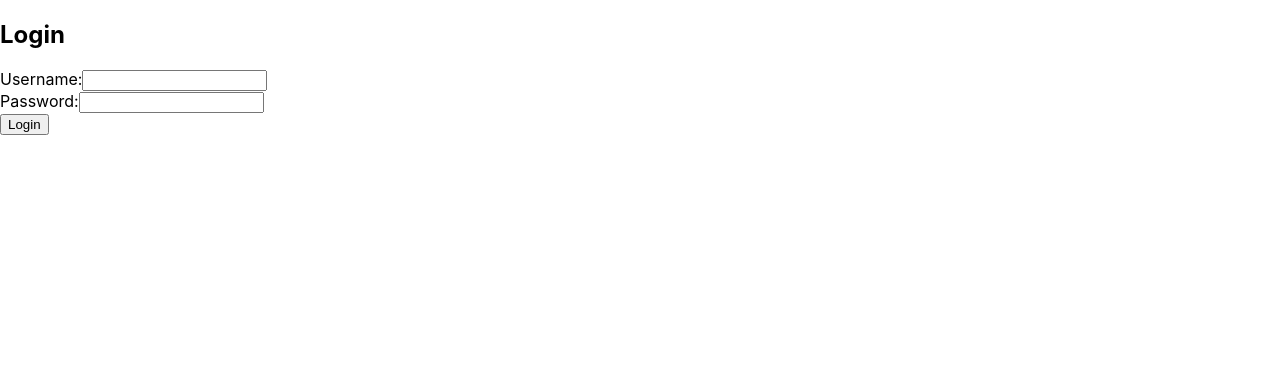
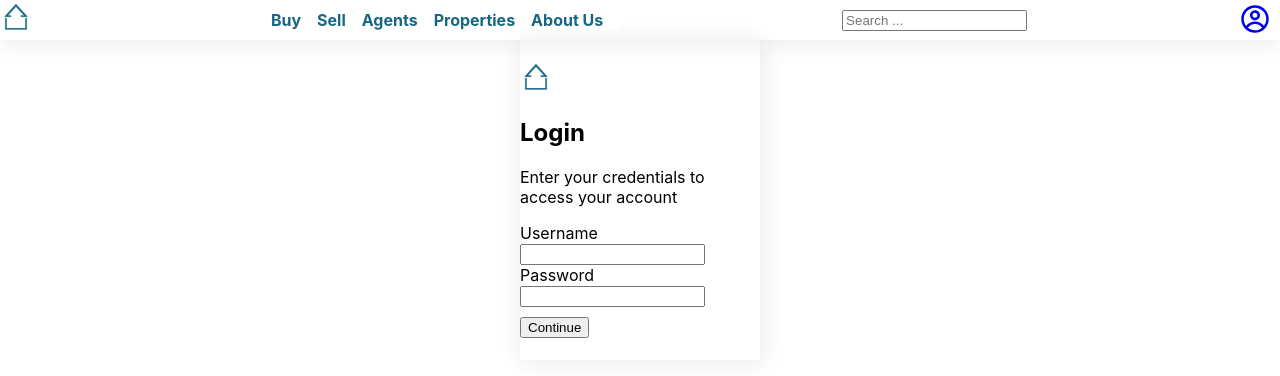
Before and after one commit to JC-prog/Real-Estate-Web-App, a React (Create React App) app in the folder client/: page /Login in a window 1280 px wide. Shown: the top 376 px of the page. Built offline with nearby package versions, Linux system fonts and the light colour scheme.

Commit message:
feat: add login frontend

```diff
--- a/client/src/App.tsx
+++ b/client/src/App.tsx
@@ -6,9 +6,9 @@ import {BrowserRouter, Routes, Route} from "react-router-dom"
 import Card from "./Components/Card/Card"
 
 // Pages
-import Home from "./Pages/Home"
-import Login from "./Pages/Login"
-import Register from "./Pages/Register"
+import Home from "./Pages/Home/Home"
+import Login from "./Pages/Login/Login"
+import Register from "./Pages/Register/Register"
 
 function App() {
 
--- a/client/src/Components/Navbar/Navbar.css
+++ b/client/src/Components/Navbar/Navbar.css
@@ -7,23 +7,29 @@ body {
 }
 
 .navbar-container {
+    width: 100%;
+    background-color: white;
     display: flex;
-    box-shadow: 5px;
+    justify-content: space-between;
+    align-items: center;
+    box-shadow: 0 2px 24px #2c2c2c1a;
 }
 
 .logo-div {
-    flex-direction: flex-left;
-    width: 100%;
-    height: 100px;
+    padding: 0 2rem;
 }
 
+.logo-div img {
+    width: 4vh;
+    height: 4vh;
+}
+
+.navbarOption {
+    margin: 10px;
+}
 
 nav {
     background-color: white;
-    color: #176684;
-    display: flex;
-    justify-content: space-between;
-    align-items: center;
     gap: 2rem;
     padding: 0 1rem;
 }
@@ -35,3 +41,14 @@ nav ul {
     display: flex;
     gap: 1rem;
 }
+
+nav a {
+    text-decoration: none;
+    color: #176684;
+    font-weight: bold;
+}
+
+.navbarProfile {
+    width: 5vh;
+    height: 4vh;
+}
--- a/client/src/Components/Navbar/Navbar.tsx
+++ b/client/src/Components/Navbar/Navbar.tsx
@@ -1,8 +1,5 @@
 import React from 'react'
 import { CgProfile } from "react-icons/cg";
-
-
-
 import  "./Navbar.css"
 
 const Navbar = () => {
@@ -15,13 +12,13 @@ const Navbar = () => {
         </a>
       </div>
 
-      <nav className="navbarContainer">
+      <nav className="navbarOption">
         <ul>
-          <li>Buy</li>
-          <li>Sell</li>
-          <li>Agents</li>
-          <li>Properties</li>
-          <li>About Us</li>
+          <li><a href="/buy">Buy</a></li>
+          <li><a href="/sell">Sell</a></li>
+          <li><a href="/agents">Agents</a></li>
+          <li><a href="/properties">Properties</a></li>
+          <li><a href="/about">About Us</a></li>
         </ul>
       </nav>
 
@@ -35,7 +32,7 @@ const Navbar = () => {
       </div>
 
       <div className="navbarProfile">
-        <a href="/profile"><CgProfile/></a>
+        <a href="/profile"><CgProfile size={30}/></a>
       </div>
 
     </div>
--- a/client/src/Pages/Home.tsx
+++ b/client/src/Pages/Home/Home.tsx
@@ -1,5 +1,5 @@
 // Component
-import Navbar from "../Components/Navbar/Navbar"
+import Navbar from "../../Components/Navbar/Navbar"
 
 const HomePage = () => {
     return (
--- a/client/src/Pages/Login.tsx
+++ /dev/null
@@ -1,56 +0,0 @@
-import React, { useState } from 'react';
-
-interface LoginProps {
-  onLogin?: (username: string, password: string) => void;
-}
-
-const Login: React.FC<LoginProps> = ({ onLogin }) => {
-  const [username, setUsername] = useState('');
-  const [password, setPassword] = useState('');
-
-  const handleUsernameChange = (event: React.ChangeEvent<HTMLInputElement>) => {
-    setUsername(event.target.value);
-  };
-
-  const handlePasswordChange = (event: React.ChangeEvent<HTMLInputElement>) => {
-    setPassword(event.target.value);
-  };
-
-  const handleSubmit = (event: React.FormEvent<HTMLFormElement>) => {
-    event.preventDefault();
-    if(onLogin) {
-      onLogin(username, password);
-    }
-  };
-
-  return (
-    <div>
-      <h2>Login</h2>
-      <form onSubmit={handleSubmit}>
-        <div>
-          <label htmlFor="username">Username:</label>
-          <input
-            type="text"
-            id="username"
-            value={username}
-            onChange={handleUsernameChange}
-            required
-          />
-        </div>
-        <div>
-          <label htmlFor="password">Password:</label>
-          <input
-            type="password"
-            id="password"
-            value={password}
-            onChange={handlePasswordChange}
-            required
-          />
-        </div>
-        <button type="submit">Login</button>
-      </form>
-    </div>
-  );
-};
-
-export default Login;
--- /dev/null
+++ b/client/src/Pages/Login/Login.css
@@ -0,0 +1,31 @@
+* {
+    box-sizing: border-box;
+}
+
+body {
+    margin: 0;
+}
+
+.login-container {
+    width: 30vh;
+    height: 40vh;
+    margin: auto;
+    display: flex;
+    justify-content: center;
+    align-items: center;
+    text-align: left;
+    box-shadow: 2px 2px 24px #2c2c2c1a;
+}
+
+.logo-div {
+    padding: 0;
+}
+
+.login-container label {
+    float: left;
+}
+
+button {
+    margin-top: 10px;
+
+}
--- /dev/null
+++ b/client/src/Pages/Login/Login.tsx
@@ -0,0 +1,65 @@
+import React, { useState } from 'react';
+import Navbar from "../../Components/Navbar/Navbar"
+import  "./Login.css"
+
+interface LoginProps {
+  onLogin?: (username: string, password: string) => void;
+}
+
+const Login: React.FC<LoginProps> = ({ onLogin }) => {
+  const [username, setUsername] = useState('');
+  const [password, setPassword] = useState('');
+
+  const handleUsernameChange = (event: React.ChangeEvent<HTMLInputElement>) => {
+    setUsername(event.target.value);
+  };
+
+  const handlePasswordChange = (event: React.ChangeEvent<HTMLInputElement>) => {
+    setPassword(event.target.value);
+  };
+
+  const handleSubmit = (event: React.FormEvent<HTMLFormElement>) => {
+    event.preventDefault();
+    if(onLogin) {
+      onLogin(username, password);
+    }
+  };
+
+  return (
+    <div>
+      <Navbar/>
+      <div className="login-container">
+        <form onSubmit={handleSubmit}>
+          <div className="logo-div">
+            <img src="/grpnaem-Logo.png"></img>
+          </div>
+          <h2>Login</h2>
+          <p>Enter your credentials to access your account</p>
+          <div>
+            <label htmlFor="username">Username</label><br/>
+            <input
+              type="text"
+              id="username"
+              value={username}
+              onChange={handleUsernameChange}
+              required
+            />
+          </div>
+          <div>
+            <label htmlFor="password">Password</label><br/>
+            <input
+              type="password"
+              id="password"
+              value={password}
+              onChange={handlePasswordChange}
+              required
+            />
+          </div>
+          <button type="submit">Continue</button>
+        </form>
+      </div>
+    </div>
+  );
+};
+
+export default Login;
```
Also changed, not shown: client/src/Pages/Register/Register.css (added), client/src/Pages/Register/Register.tsx (renamed from client/src/Pages/Register.tsx).
